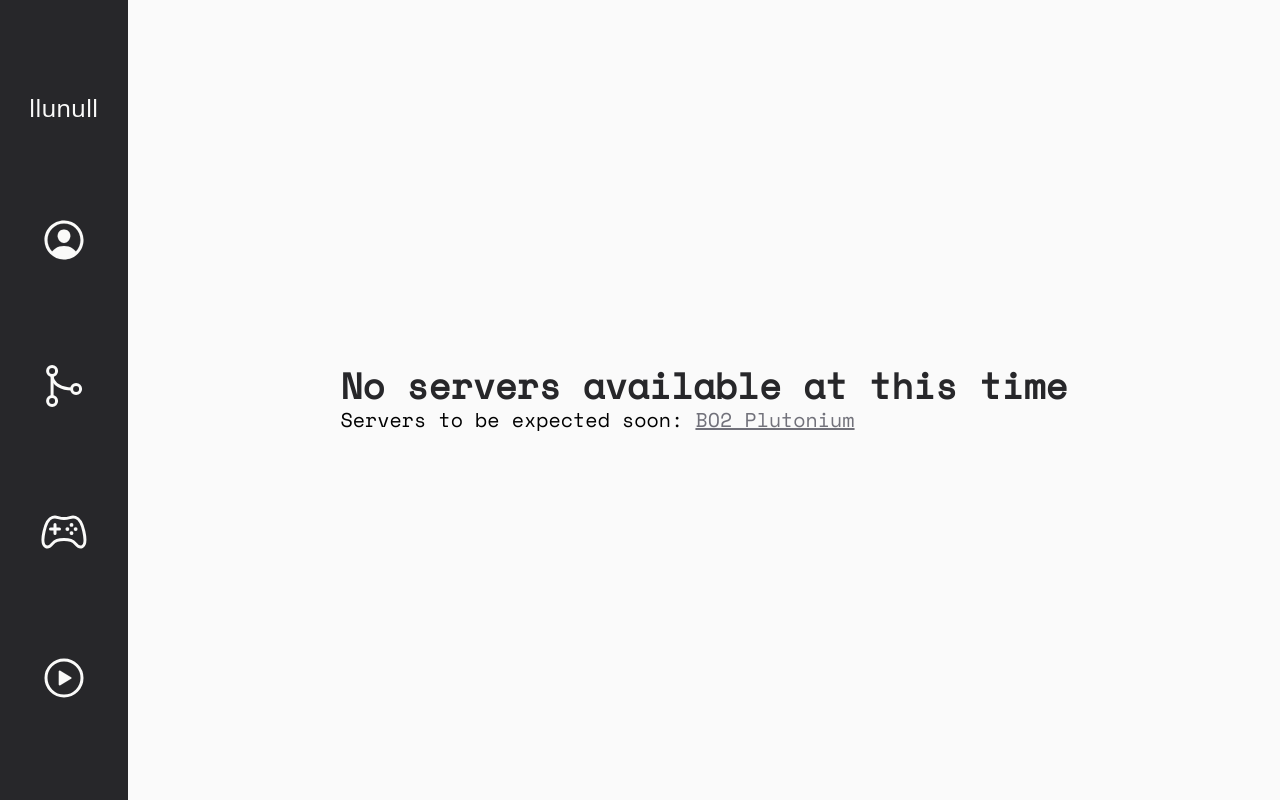
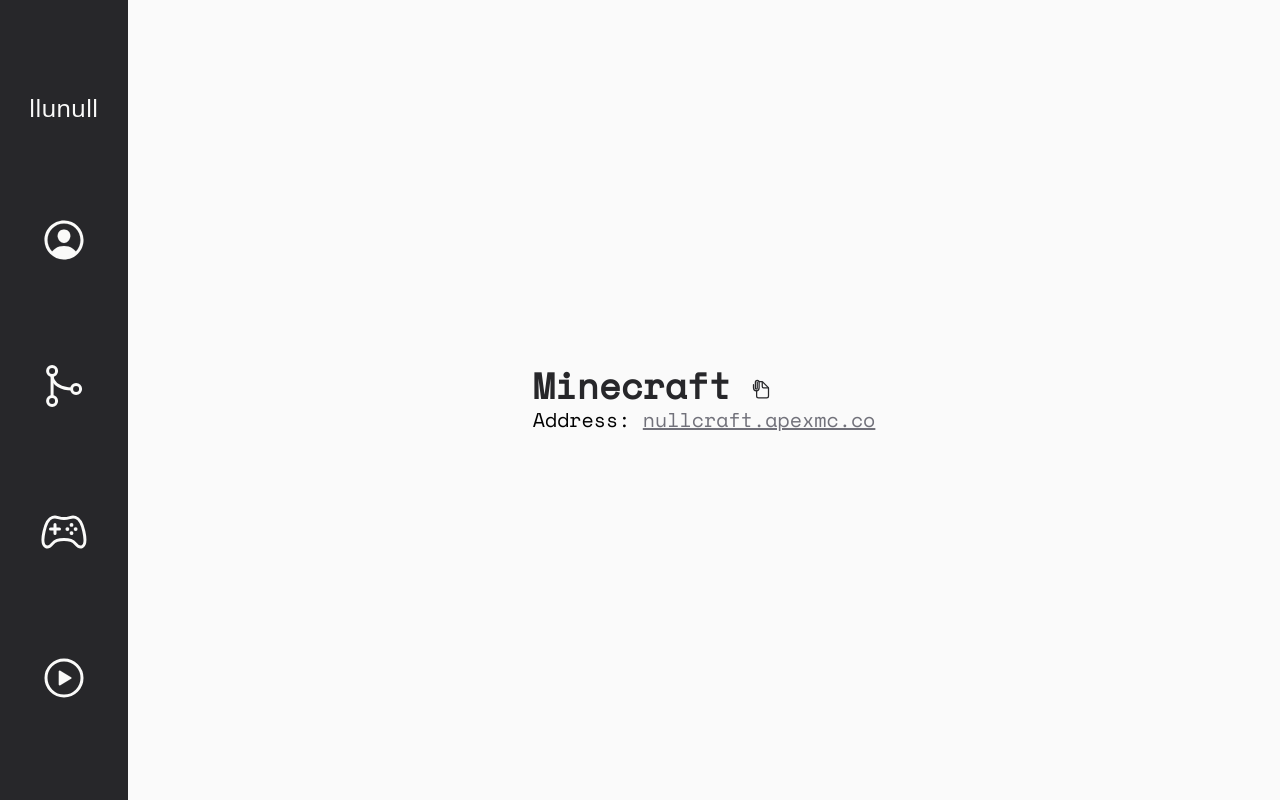
Before and after one commit to dylanull/dylanull.github.io, a plain HTML site: page pages/games.html in a window 1280 px wide. Drawn offline with nearby package versions, Linux system fonts and the light colour scheme.

Commit message:
added minecraft server listing with instructions attached

```diff
--- a/pages/games.html
+++ b/pages/games.html
@@ -54,9 +54,9 @@
     <section class="flex flex-col bg-zinc-50 ml-16 md:ml-24 lg:ml-32 h-screen w-84 md:w-76 lg:w-68 text-center">
 
         <div class="server text-left mx-auto my-auto">
-            <h1 class="mono text-zinc-800 font-semibold text-md md:text-2xl lg:text-4xl">No servers available at this time</h1>
+            <h1 class="mono text-zinc-800 font-semibold text-md md:text-2xl lg:text-4xl">Minecraft<a class="ml-5" href="./nullcraft.html"><ion-icon class="text-xl" name="document-attach-outline"></ion-icon></a></h1>
             <!-- <h2 class="mono text-zinc-800 text-md md:text-xl lg:text-3xl mr-5">llunull.apexmc.co<span class="mr-5"></span><a href="#" class="hvr-float"><ion-icon class="mono text-zinc-800 ionic-medium ion-bold" name="clipboard-outline"></ion-icon></a></h2> -->
-            <h2 class="mono text-zicn-800 text-md md:text:lg lg:text-xl">Servers to be expected soon: <a class="underline text-zinc-500" href="https://plutonium.pw" target="_blank">BO2 Plutonium</a></h2>
+            <h2 class="mono text-zicn-800 text-md md:text:lg lg:text-xl">Address: <a class="underline text-zinc-500" href="#" target="">nullcraft.apexmc.co</a></h2>
         </div>
 
     </section>
```
